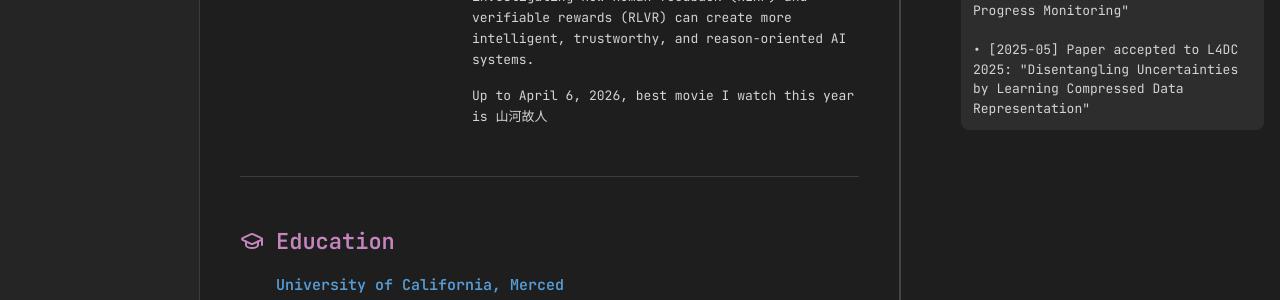
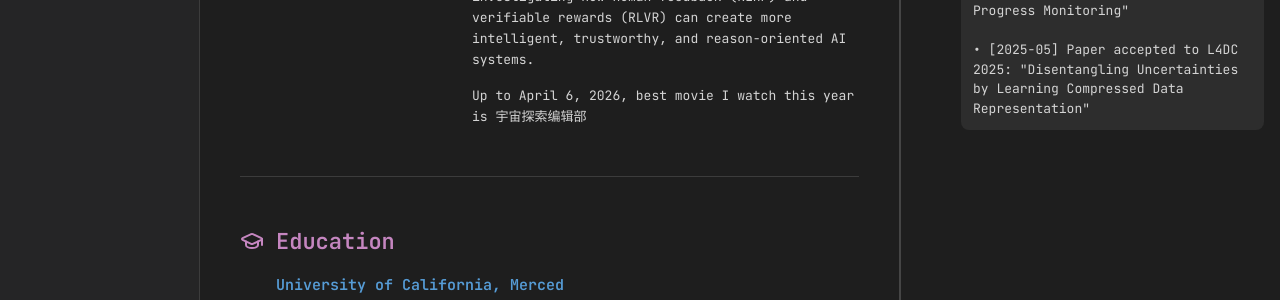
Before and after one commit to Akuna23Matata/Akuna23Matata.github.io, a Jekyll site: the page built from index.html, in a window 1280 px wide. Shown: the part 408-708 px from the top of the page. Built offline with Jekyll 4.4.1, drawn with Linux system fonts in a browser that asks for light colours.

Commit message:
Update favorite movie in profile.yml

```diff
--- a/_data/profile.yml
+++ b/_data/profile.yml
@@ -5,7 +5,7 @@ tagline: "Ph.D. Student @ UC Merced | AI Researcher"
 bio: "I am a second year Ph.D. student in the EECS department at UC Merced, advised by Prof. Wan Du. My research explores LLM Post-Training and Reinforcement Learning, specifically investigating how human feedback (RLHF) and verifiable rewards (RLVR) can create more intelligent, trustworthy, and reason-oriented AI systems."
 
 # Favorite movie this year
-favorite_movie: "山河故人"
+favorite_movie: "宇宙探索编辑部"
 
 # Google Scholar ID for citation scraping
 scholar_id: "nbavsuoAAAAJ"
```
